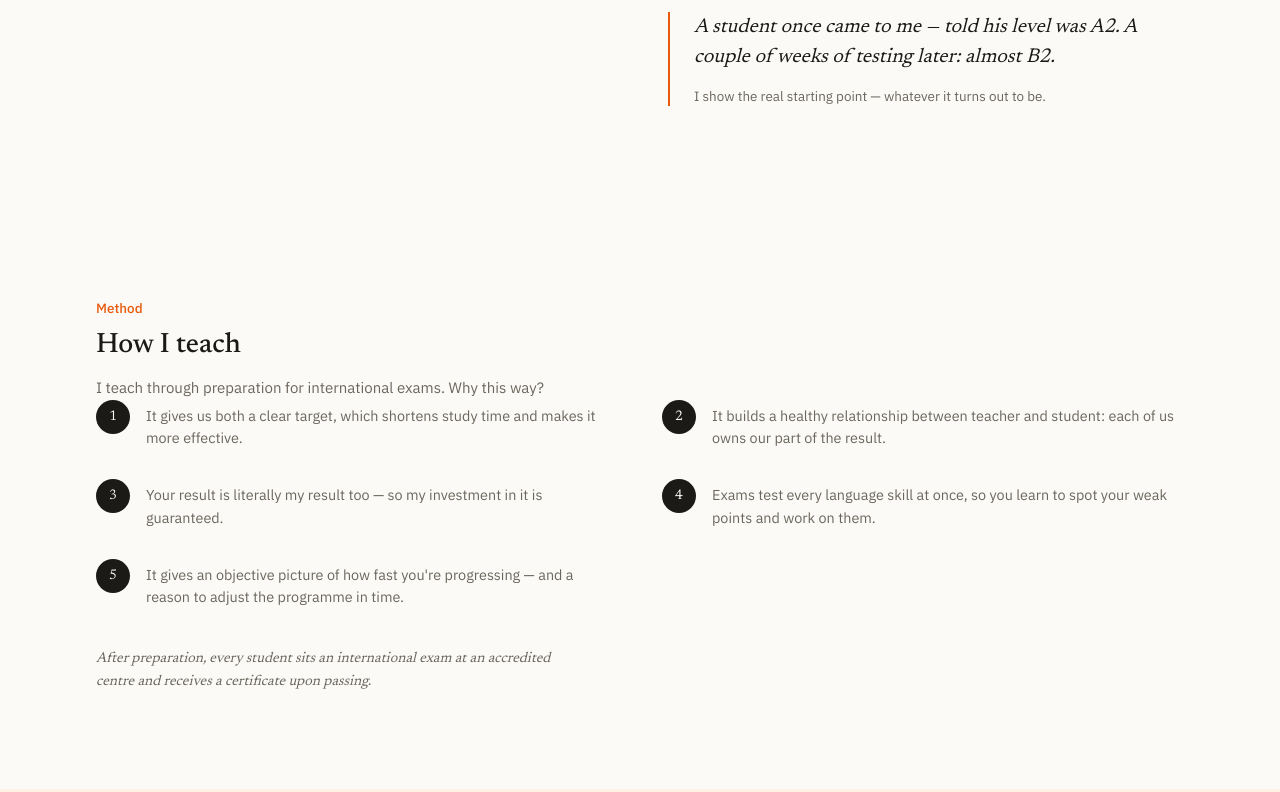
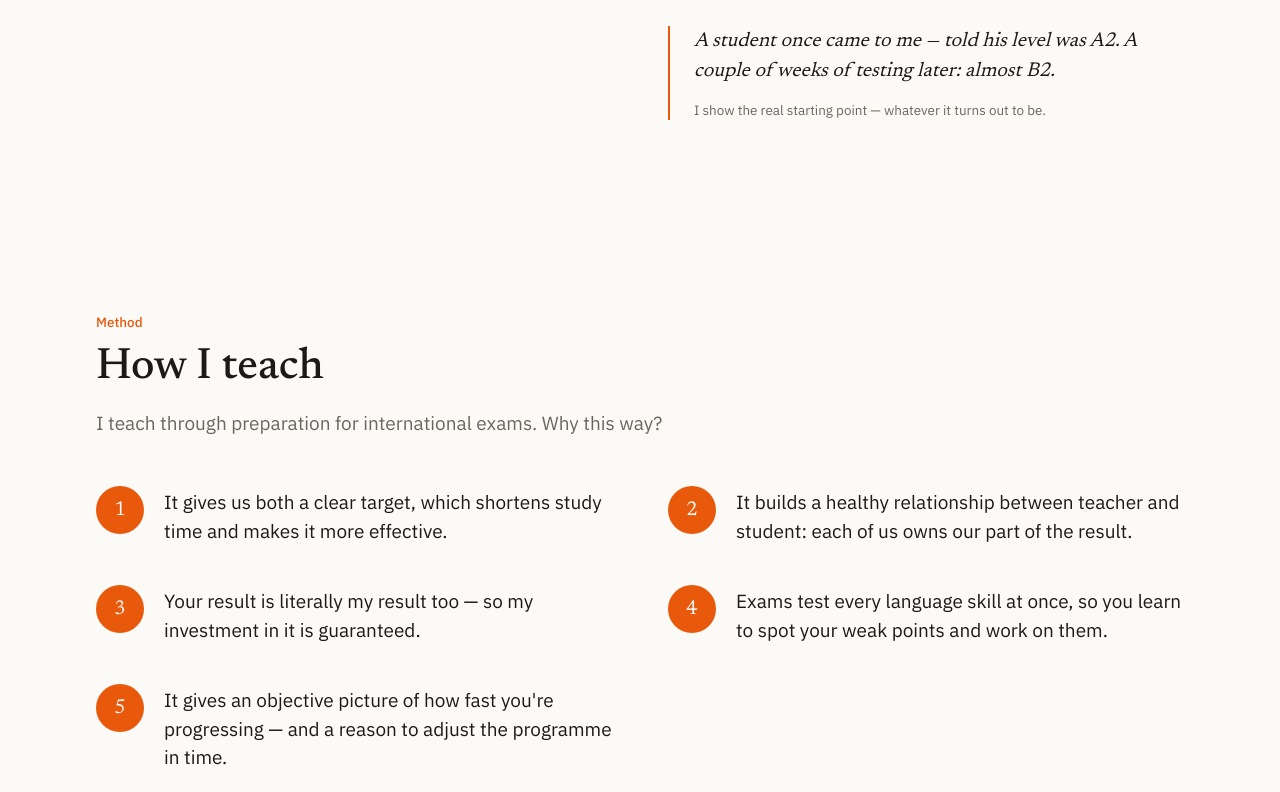
Before and after one commit to alexbaumgertner/murad-portal, a Next.js app: page /en in a window 1280 px wide. Shown: the part 2005-2797 px from the top of the page. Built offline with nearby package versions, Linux system fonts and the light colour scheme.

Commit message:
style(landing): larger "Как я учу" block; fix list margins overridden by the reset
Co-Authored-By: Claude Sonnet 5.5 <noreply@anthropic.com>
Claude-Session: https://claude.ai/code/session_01RzJBQBFHbK7kW5rfrux45d

```diff
--- a/src/app/(frontend)/[locale]/(site)/page.module.css
+++ b/src/app/(frontend)/[locale]/(site)/page.module.css
@@ -18,8 +18,8 @@
   color: var(--color-ink);
 }
 
-.landing ul,
-.landing ol {
+:where(.landing) ul,
+:where(.landing) ol {
   margin: 0;
   padding: 0;
   list-style: none;
@@ -1090,3 +1090,42 @@
     transform: scale(2.9);
   }
 }
+
+/* ---------- "Как я учу": the method gets more room and larger type ---------- */
+.methodTitle {
+  font-size: clamp(2rem, 5vw, 2.75rem);
+}
+
+.methodLead {
+  font-size: 1.1875rem;
+}
+
+.reasonsLarge {
+  gap: 2.5rem 3.5rem;
+  margin-top: 3rem;
+}
+
+.reasonsLarge .reasonItem {
+  gap: 1.25rem;
+}
+
+.reasonsLarge .reasonNum {
+  width: 3rem;
+  height: 3rem;
+  background: var(--color-brass);
+  color: #fff;
+  font-size: 1.25rem;
+}
+
+.reasonsLarge .reasonItem p {
+  padding-top: 0.125rem;
+  color: var(--color-ink);
+  font-size: 1.1875rem;
+  line-height: 1.5;
+}
+
+.footnoteLarge {
+  max-width: 62ch;
+  margin-top: 3rem;
+  font-size: 1.1875rem;
+}
--- a/src/app/(frontend)/[locale]/(site)/page.tsx
+++ b/src/app/(frontend)/[locale]/(site)/page.tsx
@@ -356,11 +356,13 @@ export default async function HomePage({ params }: PageProps) {
       <section aria-labelledby="method-title" className={styles.section}>
         <div className={styles.wrap}>
           <span className={styles.label}>{t('method.label')}</span>
-          <h2 id="method-title" className={styles.h2Medium}>
+          <h2 id="method-title" className={`${styles.h2Medium} ${styles.methodTitle}`}>
             {t('method.title')}
           </h2>
-          <p className={`${styles.measure} ${styles.leadSmall}`}>{t('method.lead')}</p>
-          <ol className={styles.reasonGrid}>
+          <p className={`${styles.measure} ${styles.leadSmall} ${styles.methodLead}`}>
+            {t('method.lead')}
+          </p>
+          <ol className={`${styles.reasonGrid} ${styles.reasonsLarge}`}>
             {NUMBERED.map((n) => (
               <li key={n} className={styles.reasonItem}>
                 <span className={styles.reasonNum} aria-hidden="true">
@@ -370,7 +372,7 @@ export default async function HomePage({ params }: PageProps) {
               </li>
             ))}
           </ol>
-          <p className={styles.footnote}>{t('method.footnote')}</p>
+          <p className={`${styles.footnote} ${styles.footnoteLarge}`}>{t('method.footnote')}</p>
         </div>
       </section>
 
```
